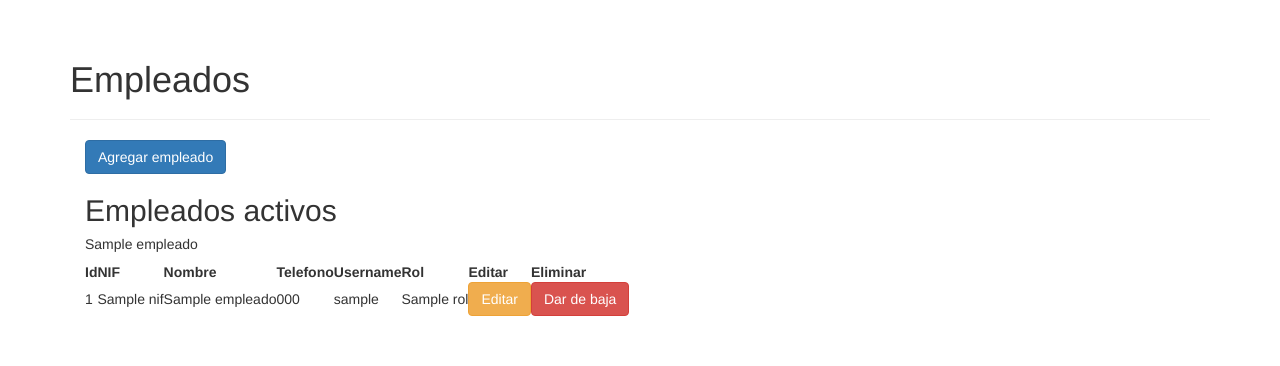
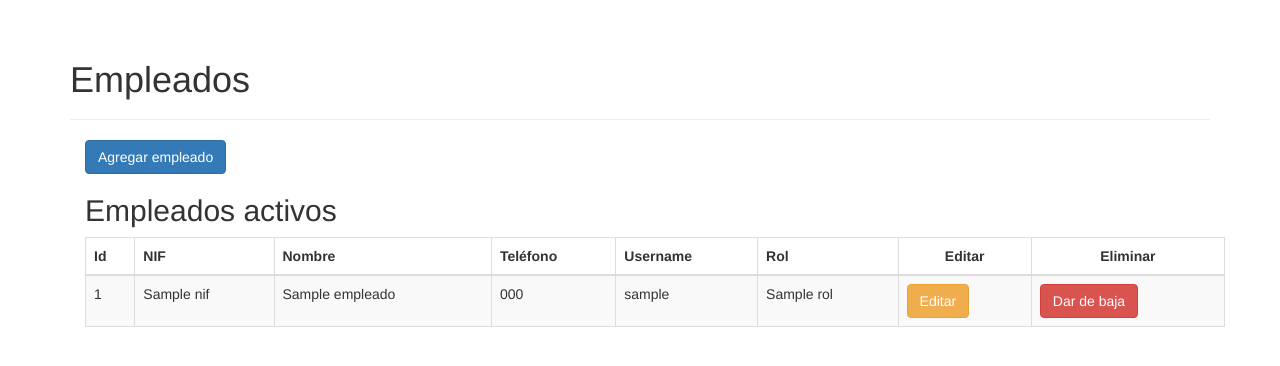
Before and after one commit to brunodsf05/EmployeeAttendanceTracker-Backend, a Flask app: template templates/list_empleados.html in a window 1280 px wide. Shown: the part 52-418 px from the top of the page. Run offline with Flask 3, Linux system fonts and the light colour scheme; the template is opened without the code that fills it: most values are stand-ins (such as "Sample title", 1, 10 or a date in 2020); parts of the project's set-up code (start-up, migrations or seed data) failed here and were passed over; some libraries are stand-ins or nearby versions.

Commit message:
Feat: Tabla bonita

```diff
--- a/templates/card_empleado.html
+++ /dev/null
@@ -1,17 +0,0 @@
-<div class="card mb-4">
-    <div class="card-header">
-        <h5 class="card-title">{{ empleado.nombre }}</h5>
-    </div>
-    <div class="card-body">
-        <tr>
-            <td>{{ empleado.id }}</td>
-            <td>{{ empleado.nif }}</td>
-            <td>{{ empleado.nombre }}</td>
-            <td>{{ empleado.telefono }}</td>
-            <td>{{ empleado.username }}</td>
-            <td>{{ empleado.rol.nombre }}</td>
-            <td><a href="{{ url_for('admin_editar_empleado', id=empleado.id) }}" class="btn btn-warning">Editar</a></td>
-            <td><a href="{{ url_for('admin_dardebaja_empleado', id=empleado.id) }}" class="btn btn-danger">Dar de baja</a></td>
-        </tr>
-    </div>
-</div>
--- a/templates/list_empleados.html
+++ b/templates/list_empleados.html
@@ -10,20 +10,26 @@
 <div class="container">
     <a href="{{ url_for('admin_agregar_empleado') }}" class="btn btn-primary">Agregar empleado</a>
     <h2>Empleados activos</h2>
-    <table>
+    <div class="table-responsive">
+        <table class="table table-striped table-bordered table-hover w-100">
+            <thead class="table-dark">
                 <tr>
                     <th>Id</th>
                     <th>NIF</th>
                     <th>Nombre</th>
-            <th>Telefono</th>
+                    <th>Teléfono</th>
                     <th>Username</th>
                     <th>Rol</th>
-            <th>Editar</th>
-            <th>Eliminar</th>
+                    <th class="text-center">Editar</th>
+                    <th class="text-center">Eliminar</th>
                 </tr>
+            </thead>
+            <tbody>
                 {% for empleado in empleados %}
-            {% include 'card_empleado.html' %}
+                    {% include 'row_empleado.html' %}
                 {% endfor %}
+            </tbody>
         </table>
     </div>
+</div>
 {% endblock %}
--- /dev/null
+++ b/templates/row_empleado.html
@@ -0,0 +1,10 @@
+<tr>
+    <td>{{ empleado.id }}</td>
+    <td>{{ empleado.nif }}</td>
+    <td>{{ empleado.nombre }}</td>
+    <td>{{ empleado.telefono }}</td>
+    <td>{{ empleado.username }}</td>
+    <td>{{ empleado.rol.nombre }}</td>
+    <td><a href="{{ url_for('admin_editar_empleado', id=empleado.id) }}" class="btn btn-warning">Editar</a></td>
+    <td><a href="{{ url_for('admin_dardebaja_empleado', id=empleado.id) }}" class="btn btn-danger">Dar de baja</a></td>
+</tr>
```
Lines whose indentation alone changed are shown as unchanged.
